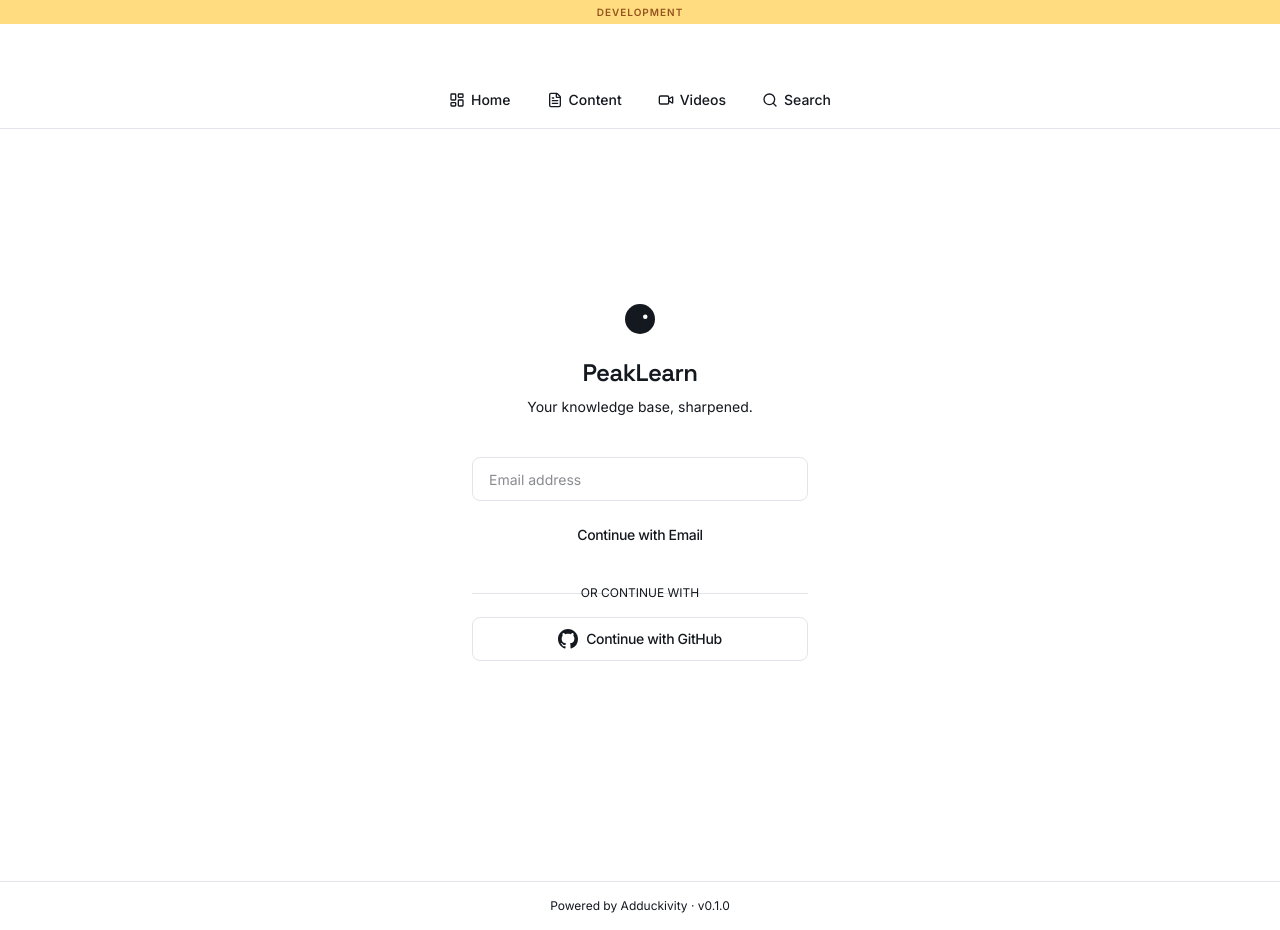
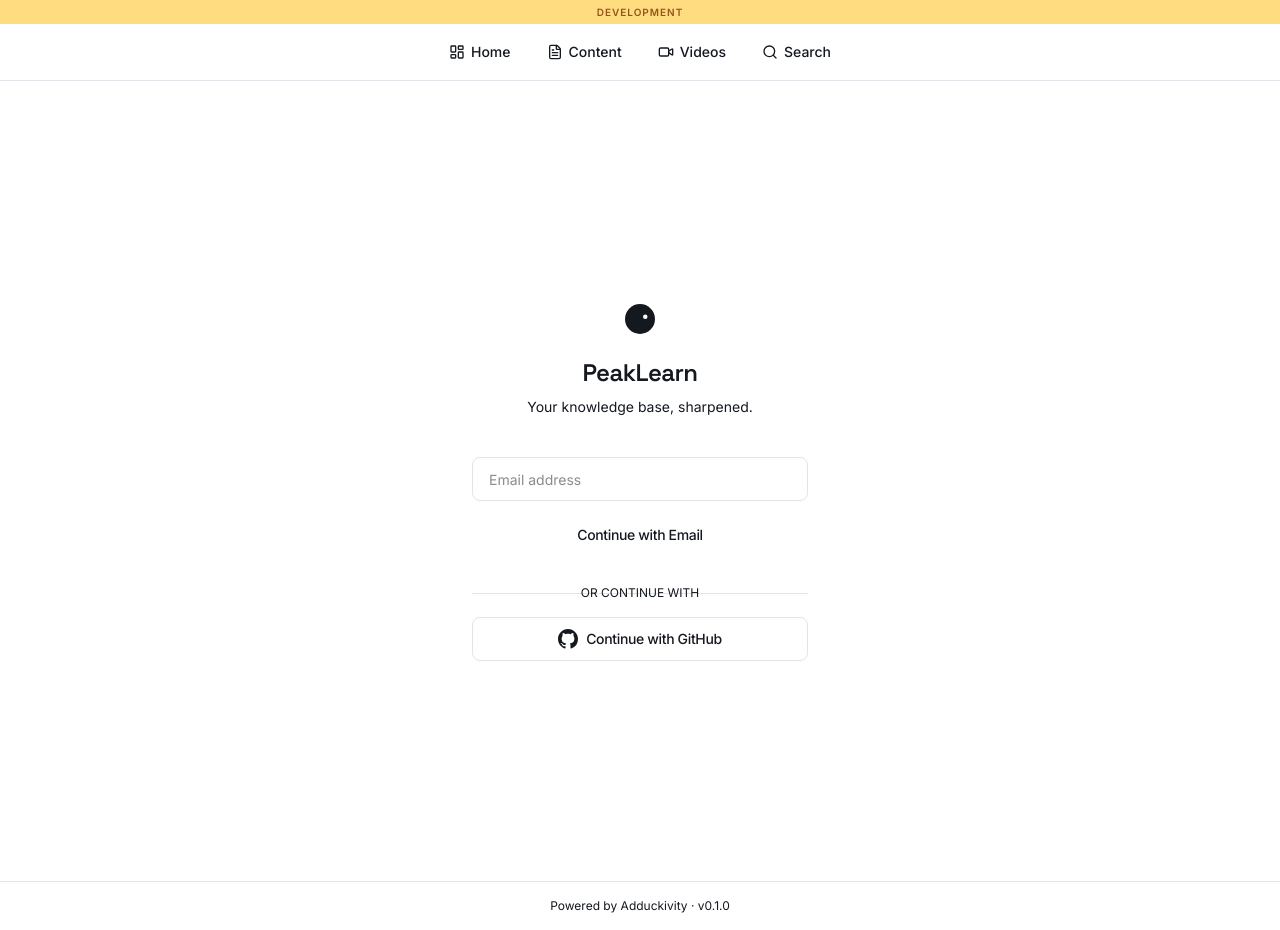
Before and after one commit to lifetofree/peaklearn, a Next.js app: page /login in a window 1280 px wide. Built offline with nearby package versions, Linux system fonts and the light colour scheme.

Commit message:
fix: make TabBar and Header both sticky at top-0 with z-10
- TabBar: sticky top-0 z-10
- Header: sticky top-0 z-10
- They will stick together at the top of the page
- Header (later in DOM) will appear on top of TabBar when scrolled

```diff
--- a/src/components/TabBar.tsx
+++ b/src/components/TabBar.tsx
@@ -21,7 +21,7 @@
   if (pathname === '/') return null
 
   return (
-    <div className="sticky top-[4.5rem] z-20 w-full border-b bg-background/95 backdrop-blur-sm">
+    <div className="sticky top-0 z-10 w-full border-b bg-background/95 backdrop-blur-sm">
       <div className="flex items-center justify-center h-14 max-w-md mx-auto gap-1">
         {tabs.map(({ href, label, icon: Icon }) => {
           const isActive =
```
Also changed, not shown: src/components/Header.tsx (line endings or trailing spaces).
